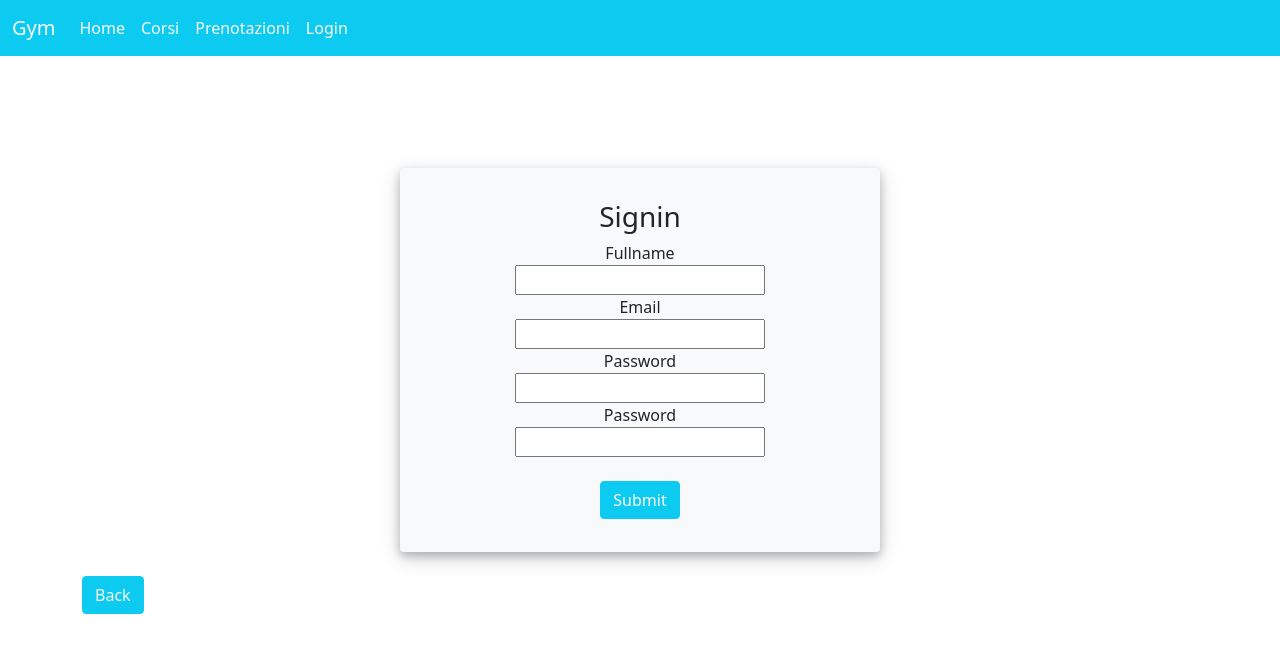
After one commit to Simojoviz/db_project, a Flask app: page /signin in a window 1280 px wide. The commit adds this page. Shown: the top 653 px of the page. Run offline with Flask 2, Linux system fonts and the light colour scheme; some libraries are stand-ins or nearby versions.

Commit message:
add signin

```diff
--- a/app.py
+++ b/app.py
@@ -244,7 +244,36 @@ def delete_sign_up(course_name):
     return redirect(url_for('courses_sign_up'))
 
 
-# ________________________________________________________LOGIN________________________________________________________
+# ________________________________________________________LOGIN - SIGNIN________________________________________________________
+@app.route('/signin')
+def signin():
+    return render_template("signin.html")
+
+@app.route('/signin_form', methods=['GET', 'POST'])
+def signin_form():
+    if request.method == 'POST':
+        session = Session()
+        try:
+            fullname = request.form['name']
+            email = request.form['email']
+            pwd1 = request.form['pwd1']
+            pwd2 = request.form['pwd2']
+            print()
+            us = get_user(session, email=email)
+            if us is None and pwd1 == pwd2:
+                add_user(session, fullname=fullname, email=email, pwd=pwd1)
+                session.commit()
+            else:
+                print('Signin non valido!')
+        except:
+            session.rollback()
+            raise
+        finally:
+            return redirect(url_for('login'))
+            session.close()
+
+
+
 
 @app.route('/login')
 def login():
--- a/templates/login.html
+++ b/templates/login.html
@@ -19,6 +19,7 @@
           <br><br>
           <input type="submit" class="btn btn-info text-light">
         </form>
+        <a href="{{ url_for('signin') }}"> Signin</a>
       </div>
     </div>
   </div>
--- /dev/null
+++ b/templates/signin.html
@@ -0,0 +1,41 @@
+{% extends 'base.html' %}
+
+{% block pagebody %}
+
+<div class="container">
+  <div class="card bg-light" style="width: 30rem; height: 24rem; margin: auto; margin-top: 10%; border: hidden; box-shadow: 0 4px 8px 0 rgba(0, 0, 0, 0.2), 0 6px 20px 0 rgba(0, 0, 0, 0.19);">
+    <div class="card-body">
+      <div class="container text-center" style="margin-top: 1rem;">
+        <h3 class="card-title">Signin</h3>
+        <form action="/signin_form" method="POST">
+          Fullname
+          <br>
+          <input name="name" type="text" style="width: 250px;">
+          <br>
+          Email
+          <br>
+          <input name="email" type="text" style="width: 250px;">
+          <br>
+          Password
+          <br>
+          <input name="pwd1"  type="password" style="width: 250px;">
+          <br>
+          Password
+          <br>
+          <input name="pwd2"  type="password" style="width: 250px;">
+          <br><br>
+          <input type="submit" class="btn btn-info text-light">
+        </form>
+      </div>
+    </div>
+  </div>
+
+  <div class="mt-4">
+    <form action="login">
+      <input type="submit", value="Back" class="btn btn-info text-light">
+    </form>
+  </div>
+
+</div>
+
+{%endblock%}
```
